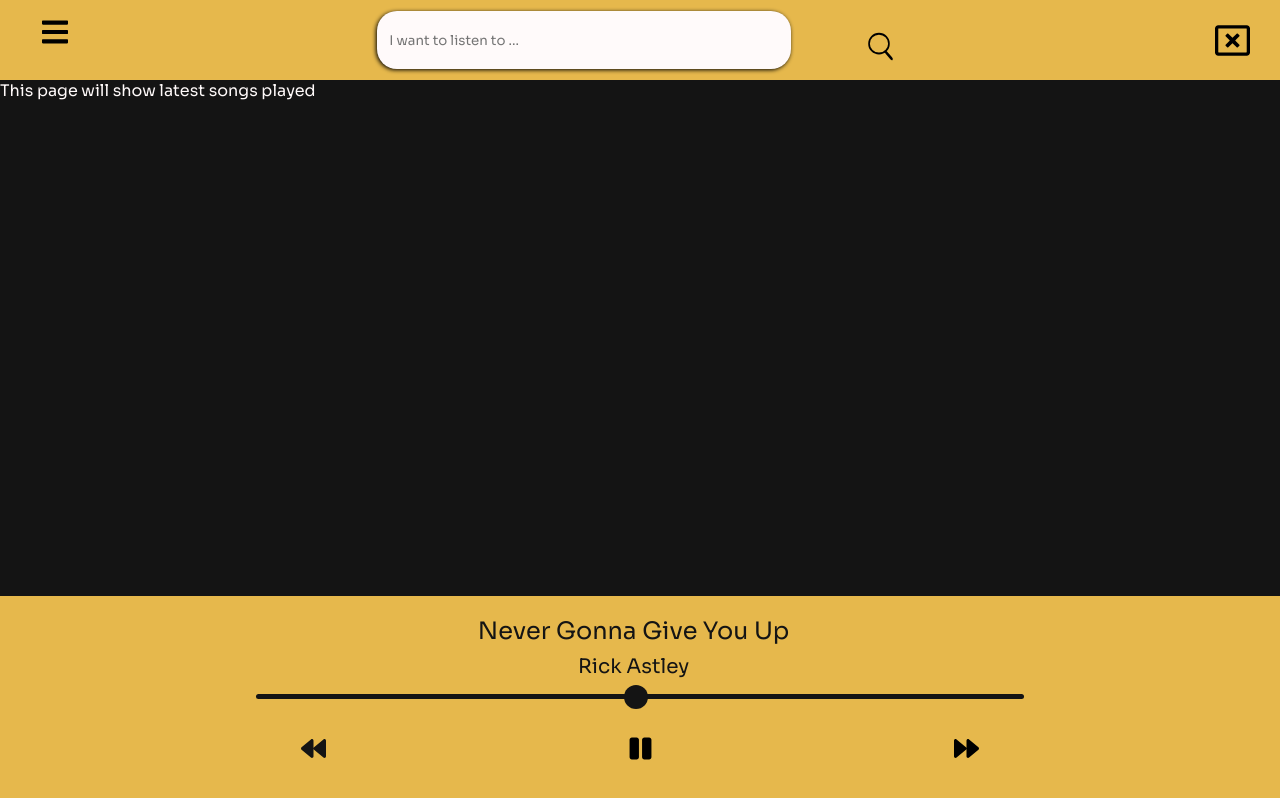
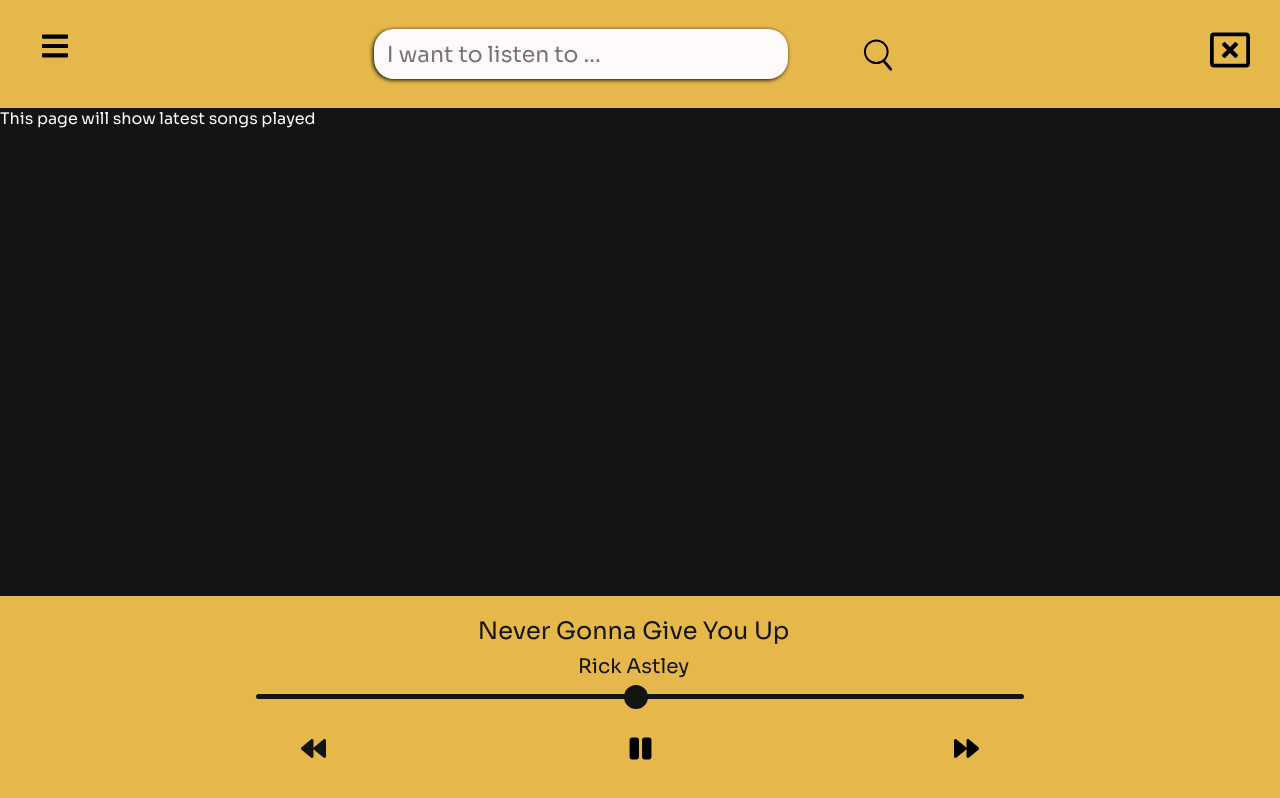
Before and after one commit to n1cken/Ljudio-Music-Player, a React (Vite) app in the folder frontend/: page / in a window 1280 px wide. Built offline with nearby package versions, Linux system fonts and the light colour scheme.

Commit message:
Fix styling from 100% zoom

```diff
--- a/frontend/src/styles/TopBar.css
+++ b/frontend/src/styles/TopBar.css
@@ -1,5 +1,6 @@
 .top {
     background-color: #E6B84C;
+    height: 6vh;
 }
 
 .homeButton{
@@ -18,25 +19,24 @@
     font: inherit;
     cursor: pointer;
     outline: inherit;
+
 }
 
 .searchIcon {
-    height: 35px;
-    width : 35px;
-    margin-bottom: 20px;
+    height: 40px;
+    width : 40px;
+    margin-bottom: 5vh;
     background-color: #E6B84C;
 }
 
 .searchField>form {
     background-color: rgba(0, 0, 0, 0);
     width: 40vw;
-    font-size: 30px;
-
 }
 
 .searchDiv {
     margin-left: 30px;
-    margin-top:30px;
+    margin-top:5vh;
 }
 
 .searchField>form>button {
@@ -48,7 +48,7 @@
 
 #header-search {
     color: #141414;
-    height:7vh;
+    height:6vh;
     width: 78%;
     border-radius:20px;
     -moz-border-radius:20px;
@@ -57,6 +57,7 @@
     border: 0 solid;
     box-shadow: -1px 1px 4px 0px #000000;
     background-color: snow;
+    font-size:22px;
 }
 
 
```
